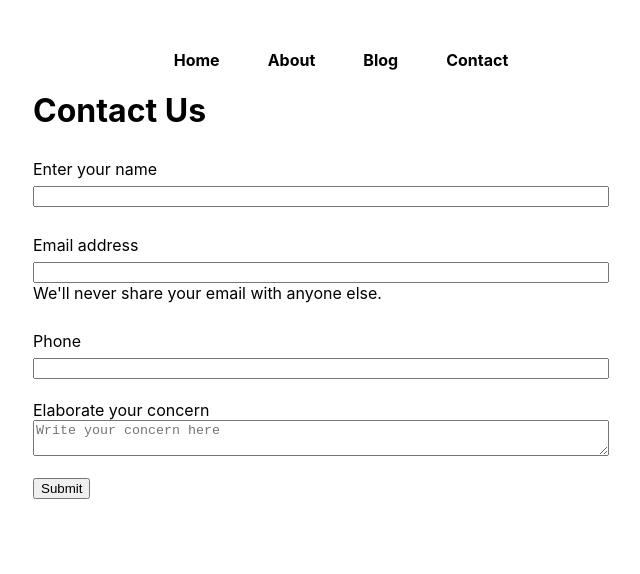
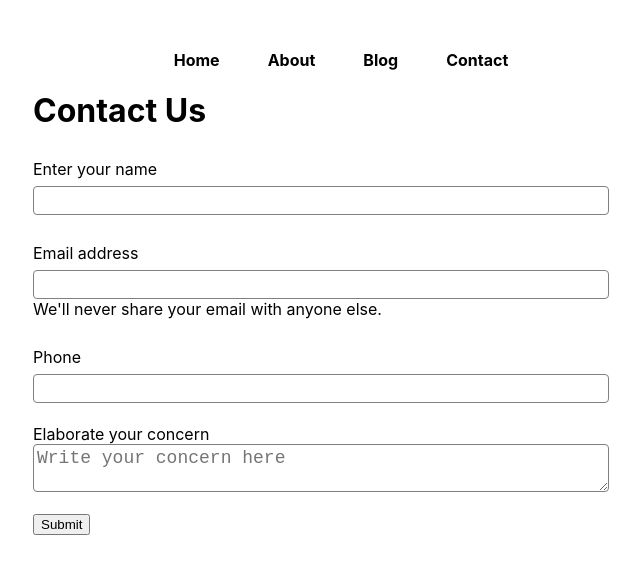
Before and after one commit to sayedsaddam/next-blog, a Next.js app: page /contact in a window 1280 px wide. Shown: the top 574 px of the page, without its empty margins (319-959 px from the left). Built offline with nearby package versions, Linux system fonts and the light colour scheme.

Commit message:
modified contact.js, added input class for styling purpose.

```diff
--- a/pages/contact.js
+++ b/pages/contact.js
@@ -31,20 +31,20 @@ export const Contact = () => {
       <form onSubmit={handleSubmit}>
         <div className={styles.mb3}>
           <label htmlFor="name" className={styles.formlabel}>Enter your name</label>
-          <input type="text" value={name} onChange={event => setName(event.target.value)} id="name" name='name' />
+          <input className={styles.input} type="text" value={name} onChange={event => setName(event.target.value)} id="name" name='name' />
         </div>
         <div className={styles.mb3}>
           <label htmlFor="email" className={styles.formlabel}>Email address</label>
-          <input type="email" value={email} onChange={event => setEmail(event.target.value)} name='email' id="email" />
+          <input className={styles.input} type="email" value={email} onChange={event => setEmail(event.target.value)} name='email' id="email" />
           <div id="emailHelp" className="form-text">We'll never share your email with anyone else.</div>
         </div>
         <div className={styles.mb3}>
           <label htmlFor="phone" className={styles.formlabel}>Phone</label>
-          <input type="phone" value={phone} onChange={event => setPhone(event.target.value)} name='phone' id="phone" />
+          <input className={styles.input} type="phone" value={phone} onChange={event => setPhone(event.target.value)} name='phone' id="phone" />
         </div>
         <div className={styles.mb3}>
           <label htmlFor="desc">Elaborate your concern</label>
-          <textarea value={desc} onChange={event => setDesc(event.target.value)} placeholder="Write your concern here" name='desc' id="desc" />
+          <textarea className={styles.input} value={desc} onChange={event => setDesc(event.target.value)} placeholder="Write your concern here" name='desc' id="desc" />
         </div>
         <button type="submit" className="btn btn-primary">Submit</button>
       </form>
```
